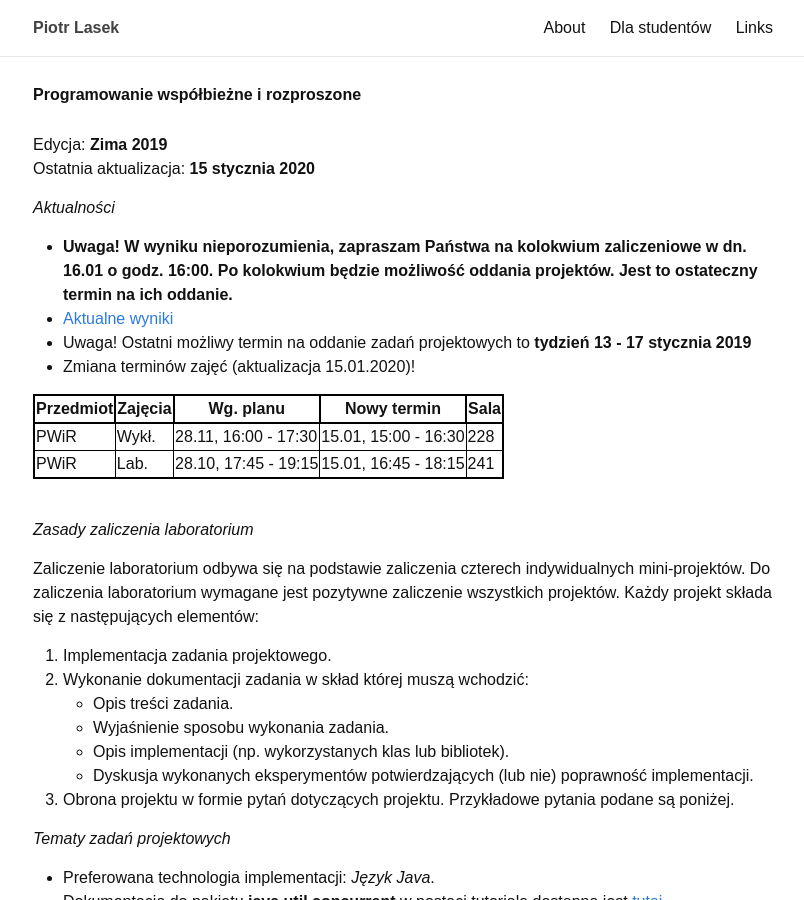
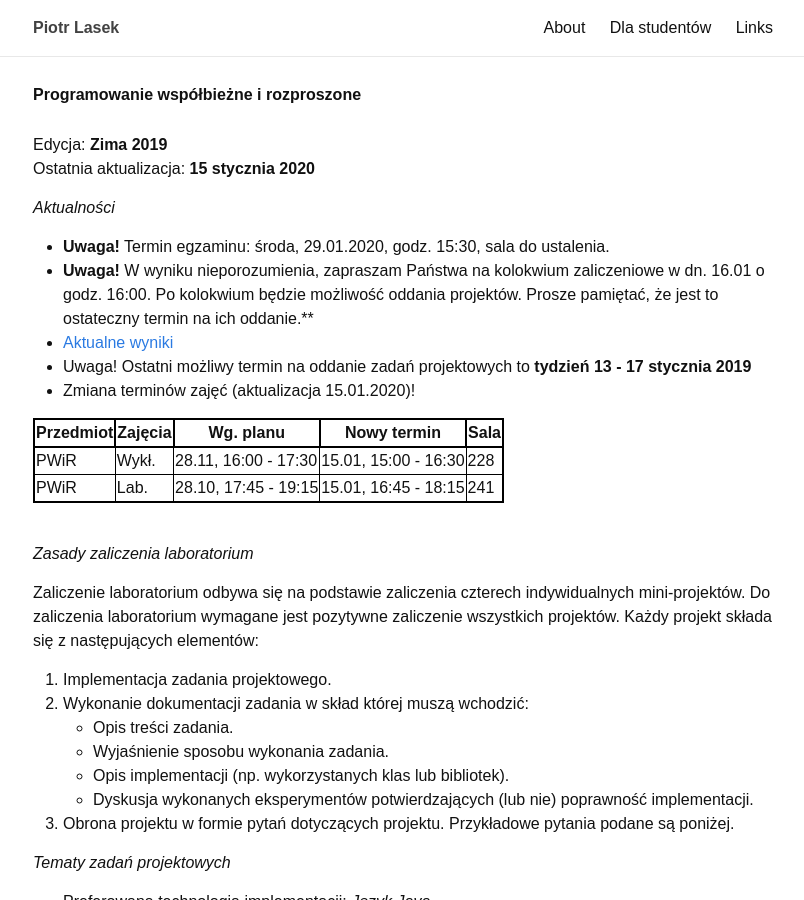
Before and after one commit to piotrlasek/piotrlasek.github.io, a Jekyll site: the page built from for-students/pwir.md, in a window 1280 px wide and 900 px high. Shown: the whole window, without its empty margins (237-1041 px from the left). Built offline with Jekyll 4.4.1, drawn with Linux system fonts in a browser that asks for light colours.

Commit message:
Update pwir.md

```diff
--- a/for-students/pwir.md
+++ b/for-students/pwir.md
@@ -10,7 +10,8 @@ Ostatnia aktualizacja: **15 stycznia 2020**
 
 ## Aktualności
 
-* **Uwaga! W wyniku nieporozumienia, zapraszam Państwa na kolokwium zaliczeniowe w dn. 16.01 o godz. 16:00. Po kolokwium będzie możliwość oddania projektów. Jest to ostateczny termin na ich oddanie.**
+* **Uwaga!** Termin egzaminu: środa, 29.01.2020, godz. 15:30, sala do ustalenia.
+* **Uwaga!** W wyniku nieporozumienia, zapraszam Państwa na kolokwium zaliczeniowe w dn. 16.01 o godz. 16:00. Po kolokwium będzie możliwość oddania projektów. Prosze pamiętać, że jest to ostateczny termin na ich oddanie.**
 * [Aktualne wyniki](wyniki-pwir.txt)
 * Uwaga! Ostatni możliwy termin na oddanie zadań projektowych to **tydzień 13 - 17 stycznia 2019**
 * Zmiana terminów zajęć (aktualizacja 15.01.2020)!
```
